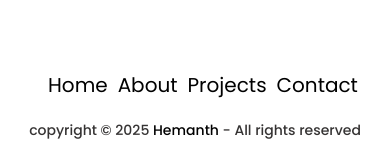
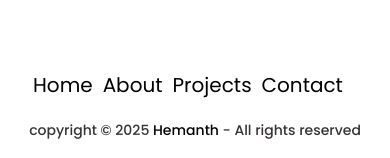
Before and after one commit to hemanthchukka6/hemanth-portfolio, a plain HTML site: page index.html in a window 390 px wide. Shown: the part 4583-4741 px from the top of the page. Drawn offline with Linux system fonts and the light colour scheme.

Commit message:
Intial sec6.css

```diff
--- a/sec6.css
+++ b/sec6.css
@@ -28,8 +28,9 @@
     gap: 10px;
     display: flex;
     flex-direction: row;
-    padding-right: 60px;
+    padding-right: 90px;
     align-items: center;
     text-align: center;
 }
+
 }
```
